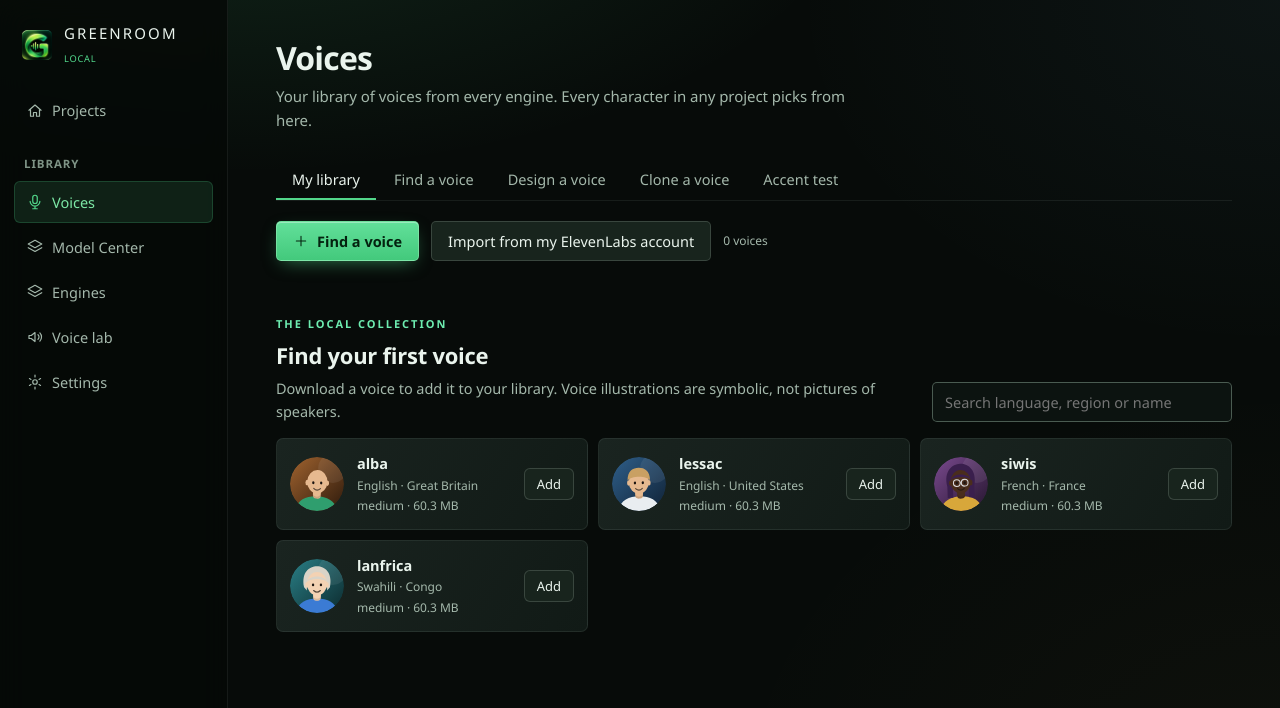
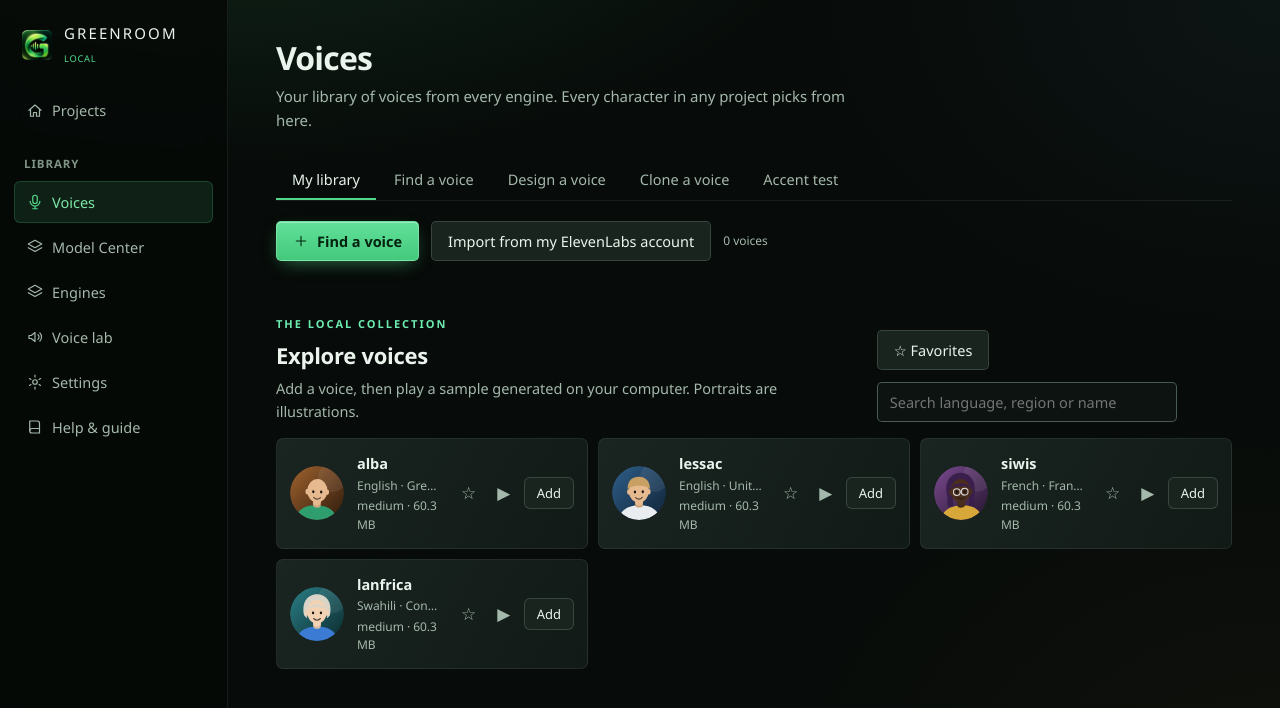
Before and after one commit to Olusegune/Greenroom_Local, a React (Vite) app in the folder app/: page / in a window 1280 px wide. Both pictures are taken after a click on the button "Voices". Shown: the top 708 px of the page. Built offline with nearby package versions, Linux system fonts and the light colour scheme.

Commit message:
Add voice favorites and in-app guide

```diff
--- a/app/src/App.tsx
+++ b/app/src/App.tsx
@@ -1,7 +1,7 @@
 import { useEffect, useRef, useState } from "react";
 import { inApp } from "./api";
 import { Provider, useApp, type Tab } from "./ctx";
-import { Cast as CastIcon, Clock, Export as ExportIcon, Eye, Gear, Home as HomeIcon, Wave, Layers, Shield, Mark, Render, Script, Speaker, Voices as VoicesIcon } from "./icons";
+import { Book, Cast as CastIcon, Clock, Export as ExportIcon, Eye, Gear, Home as HomeIcon, Wave, Layers, Shield, Mark, Render, Script, Speaker, Voices as VoicesIcon } from "./icons";
 import Cast from "./screens/Cast";
 import Engines from "./screens/Engines";
 import Export from "./screens/Export";
@@ -16,6 +16,7 @@
 import Settings from "./screens/Settings";
 import Voices from "./screens/Voices";
 import Models from "./screens/Models";
+import Help from "./screens/Help";
 import Write from "./screens/Write";
 
 export default function App() {
@@ -56,7 +57,7 @@
     </button>
   );
   const takes = project ? project.lines.filter((l) => l.takes.length > 0).length : 0;
-  const screens: Record<Tab, React.ReactNode> = { home: <Home />, write: <Write />, cast: <Cast />, perform: <Perform />, timeline: <Timeline />, picture: <PictureScreen />, export: <Export />, studio: <Studio />, history: <History />, voices: <Voices />, models: <Models />, engines: <Engines />, lab: <Lab />, settings: <Settings /> };
+  const screens: Record<Tab, React.ReactNode> = { home: <Home />, write: <Write />, cast: <Cast />, perform: <Perform />, timeline: <Timeline />, picture: <PictureScreen />, export: <Export />, studio: <Studio />, history: <History />, voices: <Voices />, models: <Models />, engines: <Engines />, lab: <Lab />, settings: <Settings />, help: <Help /> };
 
   return (
     <div className="shell">
@@ -85,6 +86,7 @@
         <Item id="engines" label="Engines" icon={<Layers size={18} />} />
         <Item id="lab" label="Voice lab" icon={<Speaker size={18} />} />
         <Item id="settings" label="Settings" icon={<Gear size={18} />} count={upd.phase === "available" ? "update" : undefined} />
+        <Item id="help" label="Help & guide" icon={<Book size={18} />} />
         <div className="rail-foot">
           {project && (
             <>
--- a/app/src/ctx.tsx
+++ b/app/src/ctx.tsx
@@ -6,7 +6,7 @@
 import { DEFAULT_ENGINES_CFG, DEFAULT_PRICES, type EnginesCfg } from "./engines";
 import { estimateCost, spendLines, type SpendItem } from "./trust";
 
-export type Tab = "home" | "write" | "cast" | "perform" | "timeline" | "picture" | "export" | "studio" | "history" | "voices" | "models" | "engines" | "lab" | "settings";
+export type Tab = "home" | "write" | "cast" | "perform" | "timeline" | "picture" | "export" | "studio" | "history" | "voices" | "models" | "engines" | "lab" | "settings" | "help";
 
 export interface SpendAsk {
   title: string;
--- /dev/null
+++ b/app/src/screens/Help.tsx
@@ -0,0 +1,15 @@
+import { useApp } from "../ctx";
+
+export default function Help() {
+  const { go } = useApp();
+  return <section className="help-screen"><span className="eyebrow">GREENROOM LOCAL</span><h1>Help & guide</h1><p className="lede">Your guide to getting from a script to finished audio.</p>
+    <div className="help-grid">
+      <article className="card"><h2>1. Create a project</h2><p>Create a project, then write dialogue as <code>NAME: words</code>. Use scene headings to organize your script.</p><button onClick={() => go("home")}>Open projects</button></article>
+      <article className="card"><h2>2. Find a voice</h2><p>Open Voices, search the local collection, and choose Add. Piper and the chosen voice download once. Use the star for favorites and play or pause a sample after it is added.</p><button onClick={() => go("voices")}>Open voices</button></article>
+      <article className="card"><h2>3. Cast and perform</h2><p>Assign a voice to each speaker on Cast. On Perform, set the pace and direction, generate takes, and choose your favorite. Piper is a plain speech engine and does not perform emotions or sound tags.</p><button onClick={() => go("cast")}>Open cast</button></article>
+      <article className="card"><h2>4. Mix and export</h2><p>Arrange dialogue and imported music or effects on the Timeline, then export a mix, stems or production documents.</p><button onClick={() => go("timeline")}>Open timeline</button></article>
+      <article className="card"><h2>Local AI status</h2><p>Advanced local voice design, cloning, acting, music and sound-effects generation are still being developed. The Model Center shows which engines are available.</p><button onClick={() => go("models")}>Open Model Center</button></article>
+      <article className="card"><h2>Privacy and rights</h2><p>Piper speaks locally after installation. Cloud engines require your own account and may send text to their providers. Only clone a voice with permission, and check each voice model’s licence.</p></article>
+    </div>
+  </section>;
+}
--- a/app/src/screens/Voices.tsx
+++ b/app/src/screens/Voices.tsx
@@ -214,19 +214,40 @@
 
 /** Browse real Piper catalogue entries without creating fake or unusable saved voices. */
 function LocalVoiceShelf() {
-  const { confirmSpend, toast } = useApp();
+  const { confirmSpend, toast, library, project, edit, go } = useApp();
   const add = useAdd();
+  const sample = useSample();
   const [voices, setVoices] = useState<PiperVoice[]>([]);
   const [query, setQuery] = useState("");
   const [loading, setLoading] = useState(true);
   const [error, setError] = useState("");
   const [busy, setBusy] = useState("");
+  const [favorites, setFavorites] = useState<string[]>(() => { try { return JSON.parse(localStorage.getItem("greenroom-local-favorite-voices") || "[]"); } catch { return []; } });
+  const [onlyFavorites, setOnlyFavorites] = useState(false);
+  const [playing, setPlaying] = useState("");
+  const [selected, setSelected] = useState("");
+  const player = useRef<HTMLAudioElement | null>(null);
+  const audioUrl = useRef("");
+  useEffect(() => () => { player.current?.pause(); if (audioUrl.current) URL.revokeObjectURL(audioUrl.current); }, []);
+  const favorite = (key: string) => setFavorites((current) => { const next = current.includes(key) ? current.filter((id) => id !== key) : [...current, key]; localStorage.setItem("greenroom-local-favorite-voices", JSON.stringify(next)); return next; });
+  const play = async (v: PiperVoice) => {
+    if (playing === v.key) { player.current?.pause(); setPlaying(""); return; }
+    if (selected === v.key && player.current && !player.current.ended) { try { await player.current.play(); setPlaying(v.key); } catch { toast("Could not play this voice.", true); } return; }
+    const voice = library.find((x) => x.provider === "piper" && x.id === v.key);
+    if (!voice) { toast("Add this voice first to generate a local sample."); return; }
+    player.current?.pause();
+    if (audioUrl.current) URL.revokeObjectURL(audioUrl.current);
+    setBusy(v.key);
+    try { const url = await sample(voice); audioUrl.current = url; const audio = new Audio(url); player.current = audio; setSelected(v.key); audio.onended = () => setPlaying(""); audio.onerror = () => { setPlaying(""); toast("Could not play this voice.", true); }; await audio.play(); setPlaying(v.key); }
+    catch { setPlaying(""); }
+    finally { setBusy(""); }
+  };
   useEffect(() => {
     let active = true;
     api.piperCatalog().then((items) => { if (active) setVoices(items); }).catch((e: Error) => { if (active) setError(e.message); }).finally(() => { if (active) setLoading(false); });
     return () => { active = false; };
   }, []);
-  const shown = voices.filter((v) => `${v.name} ${v.language} ${v.country} ${v.code}`.toLowerCase().includes(query.toLowerCase().trim())).slice(0, 24);
+  const shown = voices.filter((v) => (!onlyFavorites || favorites.includes(v.key)) && `${v.name} ${v.language} ${v.country} ${v.code}`.toLowerCase().includes(query.toLowerCase().trim())).slice(0, 24);
   const download = async (v: PiperVoice) => {
     const ok = await confirmSpend({ title: `Download ${v.name}?`, lines: [`Voice download: approximately ${v.sizeMb} MB`, "If needed, Greenroom will also download the Piper speech engine.", "The voice runs on this computer after setup. Review its model licence before commercial use."], download: true });
     if (!ok) return;
@@ -240,14 +261,14 @@
     finally { setBusy(""); }
   };
   return <div className="local-shelf">
-    <div className="shelf-heading"><div><span className="eyebrow">THE LOCAL COLLECTION</span><h2>Find your first voice</h2><p className="muted">Download a voice to add it to your library. Voice illustrations are symbolic, not pictures of speakers.</p></div><input type="search" aria-label="Search local voices" placeholder="Search language, region or name" value={query} onChange={(e) => setQuery(e.target.value)} /></div>
+    <div className="shelf-heading"><div><span className="eyebrow">THE LOCAL COLLECTION</span><h2>Explore voices</h2><p className="muted">Add a voice, then play a sample generated on your computer. Portraits are illustrations.</p></div><div className="row wrap"><button aria-pressed={onlyFavorites} onClick={() => setOnlyFavorites(!onlyFavorites)}>{onlyFavorites ? "★ Favorites" : "☆ Favorites"}</button><input type="search" aria-label="Search local voices" placeholder="Search language, region or name" value={query} onChange={(e) => setQuery(e.target.value)} /></div></div>
     {loading && <p className="muted">Loading local voice catalogue…</p>}
     {error && <Note>Could not load the voice catalogue: {error}. Check your connection or try Find a voice.</Note>}
     {!loading && !error && shown.length === 0 && <p className="muted">No voices match your search.</p>}
-    <div className="shelf-grid">{shown.map((v) => <article className="shelf-voice" key={v.key}>
+    <div className="shelf-grid">{shown.map((v) => <article className={selected === v.key ? "shelf-voice selected" : "shelf-voice"} key={v.key}>
       <Avatar seed={v.key} size={54} />
-      <div className="shelf-info"><strong>{v.name}</strong><span>{v.language} · {v.country}</span><small>{v.quality} · {v.sizeMb} MB</small></div>
-      <button className="sm" disabled={!!busy} onClick={() => void download(v)}>{busy === v.key ? "Downloading…" : "Add"}</button>
+      <div className="shelf-info"><strong>{v.name}</strong><span>{v.language} · {v.country}</span><small>{v.quality} · {v.sizeMb} MB</small>{project && library.some((x) => x.provider === "piper" && x.id === v.key) && <select aria-label={`Select character for ${v.name}`} value="" onChange={(e) => { const id = e.target.value; if (id) { edit((p) => ({ ...p, characters: p.characters.map((c) => c.id === id ? { ...c, voiceId: v.key } : c) })); toast(`${v.name} assigned.`); } }}><option value="">Assign to character…</option>{project.characters.map((c) => <option key={c.id} value={c.id}>{c.name}</option>)}</select>}</div>
+      <div className="shelf-actions"><button className="shelf-icon" aria-label={`${favorites.includes(v.key) ? "Remove from" : "Add to"} favorites: ${v.name}`} aria-pressed={favorites.includes(v.key)} onClick={() => favorite(v.key)}>{favorites.includes(v.key) ? "★" : "☆"}</button><button className="shelf-icon" disabled={!!busy} aria-label={`${playing === v.key ? "Pause" : "Play"} ${v.name}`} title="Add the voice before playing a sample" onClick={() => void play(v)}>{playing === v.key ? "Ⅱ" : "▶"}</button>{library.some((x) => x.provider === "piper" && x.id === v.key) ? !project && <button className="sm" onClick={() => go("home")}>Select</button> : <button className="sm" disabled={!!busy} onClick={() => void download(v)}>{busy === v.key ? "Adding…" : "Add"}</button>}</div>
     </article>)}</div>
     {voices.length > 24 && <p className="muted small">Showing up to 24 matches. Search for a language or region to explore more.</p>}
   </div>;
--- a/app/src/styles/refresh.css
+++ b/app/src/styles/refresh.css
@@ -220,7 +220,16 @@
 .shelf-grid { display:grid; grid-template-columns:repeat(auto-fit,minmax(min(100%,280px),1fr)); gap:10px; }
 .shelf-voice { display:flex; align-items:center; gap:13px; min-width:0; padding:13px; border:1px solid var(--line); border-radius:7px; background:linear-gradient(120deg, #1a2420, #111a16); }
 .shelf-voice:hover { border-color:var(--accent-line); }
+.shelf-voice.selected { border-color:var(--accent); }
+.shelf-actions { display:flex; align-items:center; gap:5px; }
+.shelf-icon { width:30px; height:30px; padding:0; justify-content:center; background:transparent; border:0; font-size:17px; color:var(--text-2); }
+.shelf-icon[aria-pressed="true"] { color:var(--warm); }
+.shelf-info select { max-width:100%; width:100%; height:28px; margin-top:5px; font-size:11px; }
 .shelf-info { display:flex; flex-direction:column; gap:2px; min-width:0; flex:1; }
 .shelf-info strong, .shelf-info span { overflow:hidden; text-overflow:ellipsis; white-space:nowrap; }
 .shelf-info span, .shelf-info small { color:var(--text-2); font-size:12px; }
 @media (max-width: 850px) { .shelf-heading { align-items:stretch; flex-direction:column; } }
+.help-grid { display:grid; grid-template-columns:repeat(auto-fit,minmax(min(100%,300px),1fr)); gap:12px; }
+.help-grid .card { display:flex; flex-direction:column; gap:10px; padding:20px; }
+.help-grid .card p { flex:1; color:var(--text-2); }
+.help-grid .card button { align-self:flex-start; }
--- a/app/src/styles/shell.css
+++ b/app/src/styles/shell.css
@@ -20,5 +20,5 @@
 }
 .splash { position: fixed; inset: 0; z-index: 200; background: rgba(5, 10, 7, 0.82); display: grid; place-items: center; cursor: pointer; transition: opacity 0.5s ease; }
 .splash.out { opacity: 0; pointer-events: none; }
-.splash img { width: min(460px, 62vw); height: auto; aspect-ratio: 16 / 9; object-fit: cover; border-radius: var(--r-dialog); box-shadow: var(--shadow-2); }
+.splash img { width: min(700px, 82vw); height: auto; aspect-ratio: 16 / 9; object-fit: cover; border-radius: var(--r-dialog); box-shadow: var(--shadow-2); }
 @media (max-width: 900px) { :root { --rail-w: 64px; } .brand-name, .nav span.label, .rail h3, .rail-foot, .nav .count { display: none; } }
```
